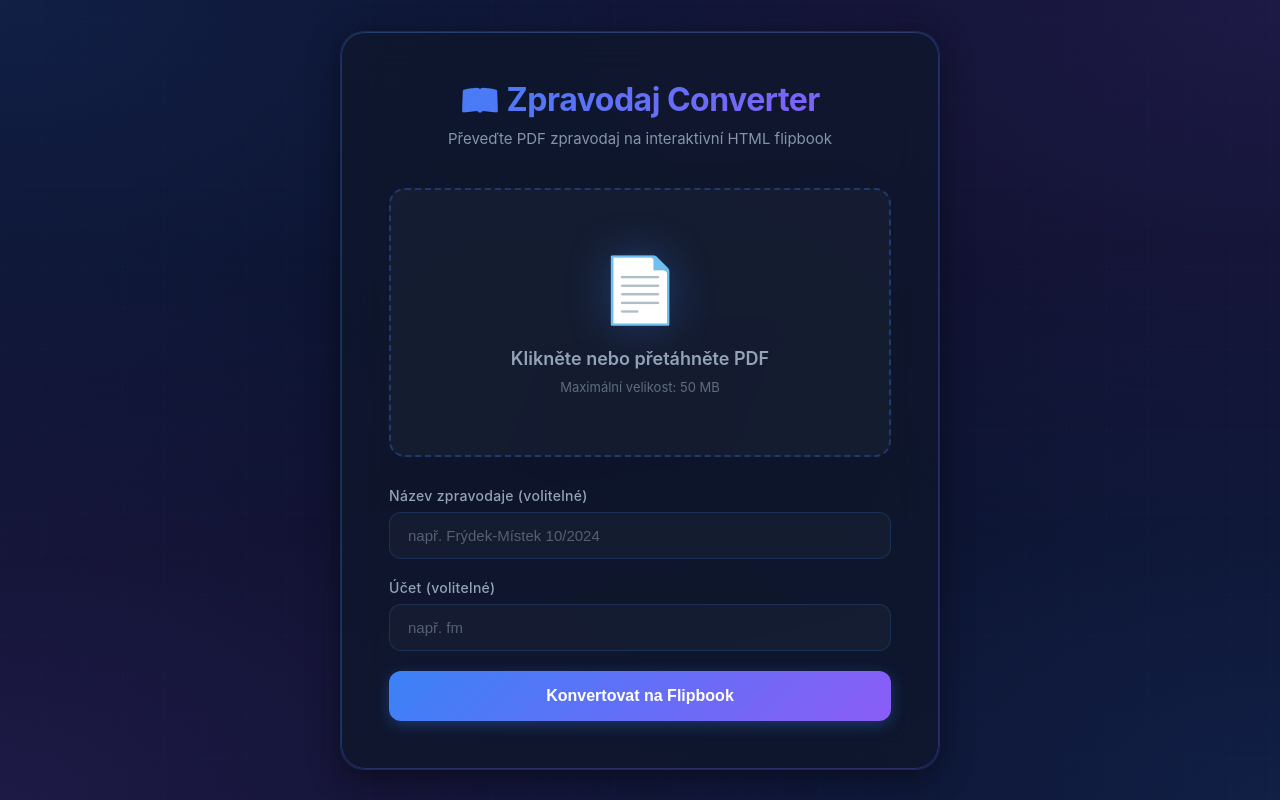
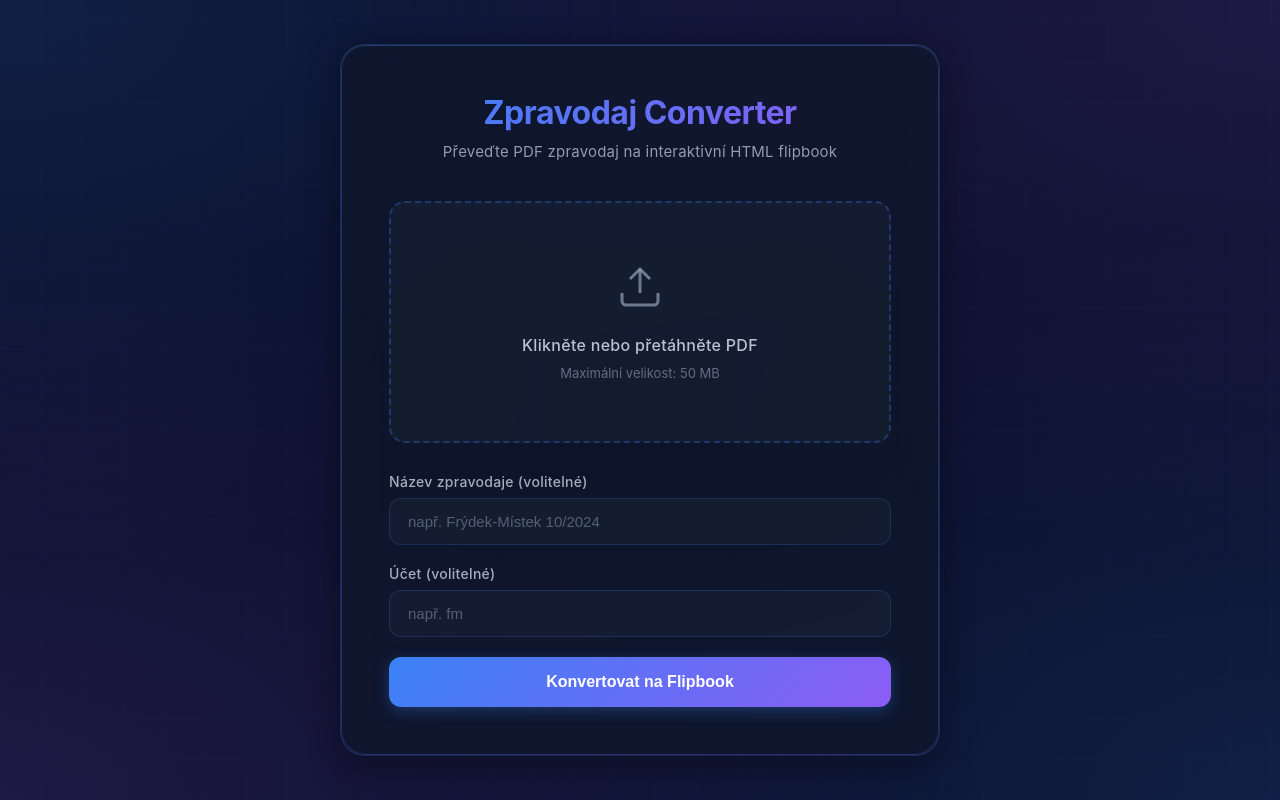
Before and after one commit to whereissushi/zpravodaj-api, a plain HTML site: page public/index.html in a window 1280 px wide. Drawn offline with Linux system fonts and the light colour scheme.

Commit message:
Remove emojis, add minimal SVG icons, lighten text colors
- Replace emoji icons with clean SVG line icons
- Lighten all text colors for better readability
- Upload icon with hover animation
- Success checkmark icon
- Professional minimalist look

```diff
--- a/public/index.html
+++ b/public/index.html
@@ -97,10 +97,11 @@
 
         .subtitle {
             text-align: center;
-            color: rgba(148, 163, 184, 0.9);
+            color: rgba(203, 213, 225, 0.7);
             margin-bottom: 40px;
             font-size: 15px;
             font-weight: 400;
+            letter-spacing: 0.2px;
         }
 
         .upload-area {
@@ -145,21 +146,31 @@
         }
 
         .upload-icon {
-            font-size: 64px;
-            margin-bottom: 20px;
-            filter: drop-shadow(0 0 20px rgba(59, 130, 246, 0.3));
+            width: 48px;
+            height: 48px;
+            margin: 0 auto 20px;
+            color: rgba(148, 163, 184, 0.7);
+            stroke-width: 1.5;
+            transition: all 0.3s ease;
+        }
+
+        .upload-area:hover .upload-icon {
+            color: rgba(59, 130, 246, 0.9);
+            transform: translateY(-4px);
         }
 
         .upload-text {
-            font-size: 18px;
-            color: rgba(148, 163, 184, 1);
-            font-weight: 600;
+            font-size: 16px;
+            color: rgba(203, 213, 225, 0.9);
+            font-weight: 500;
             margin-bottom: 10px;
+            letter-spacing: 0.3px;
         }
 
         .upload-hint {
             font-size: 13px;
             color: rgba(148, 163, 184, 0.6);
+            font-weight: 400;
         }
 
         input[type="file"] {
@@ -173,7 +184,7 @@
         label {
             display: block;
             font-weight: 500;
-            color: rgba(148, 163, 184, 1);
+            color: rgba(203, 213, 225, 0.8);
             margin-bottom: 8px;
             font-size: 14px;
             letter-spacing: 0.3px;
@@ -294,14 +305,14 @@
         }
 
         .loading-text {
-            color: rgba(148, 163, 184, 1);
+            color: rgba(203, 213, 225, 0.9);
             font-weight: 600;
             font-size: 18px;
             margin-bottom: 10px;
         }
 
         .loading-hint {
-            color: rgba(148, 163, 184, 0.6);
+            color: rgba(148, 163, 184, 0.7);
             font-size: 14px;
         }
 
@@ -357,12 +368,16 @@
 </head>
 <body>
     <div class="container">
-        <h1>📖 Zpravodaj Converter</h1>
+        <h1>Zpravodaj Converter</h1>
         <p class="subtitle">Převeďte PDF zpravodaj na interaktivní HTML flipbook</p>
 
         <form id="uploadForm">
             <div class="upload-area" id="uploadArea">
-                <div class="upload-icon">📄</div>
+                <svg class="upload-icon" viewBox="0 0 24 24" fill="none" stroke="currentColor" stroke-width="2">
+                    <path d="M21 15v4a2 2 0 0 1-2 2H5a2 2 0 0 1-2-2v-4"></path>
+                    <polyline points="17 8 12 3 7 8"></polyline>
+                    <line x1="12" y1="3" x2="12" y2="15"></line>
+                </svg>
                 <div class="upload-text">Klikněte nebo přetáhněte PDF</div>
                 <div class="upload-hint">Maximální velikost: 50 MB</div>
                 <input type="file" id="pdfFile" accept=".pdf" required>
@@ -395,7 +410,10 @@
         </div>
 
         <div class="success" id="success">
-            ✅ Hotovo! Flipbook se právě stahuje...
+            <svg style="width: 20px; height: 20px; display: inline-block; vertical-align: middle; margin-right: 8px;" viewBox="0 0 24 24" fill="none" stroke="currentColor" stroke-width="2">
+                <polyline points="20 6 9 17 4 12"></polyline>
+            </svg>
+            Hotovo! Flipbook se právě stahuje...
         </div>
 
         <div class="error" id="error"></div>
```
